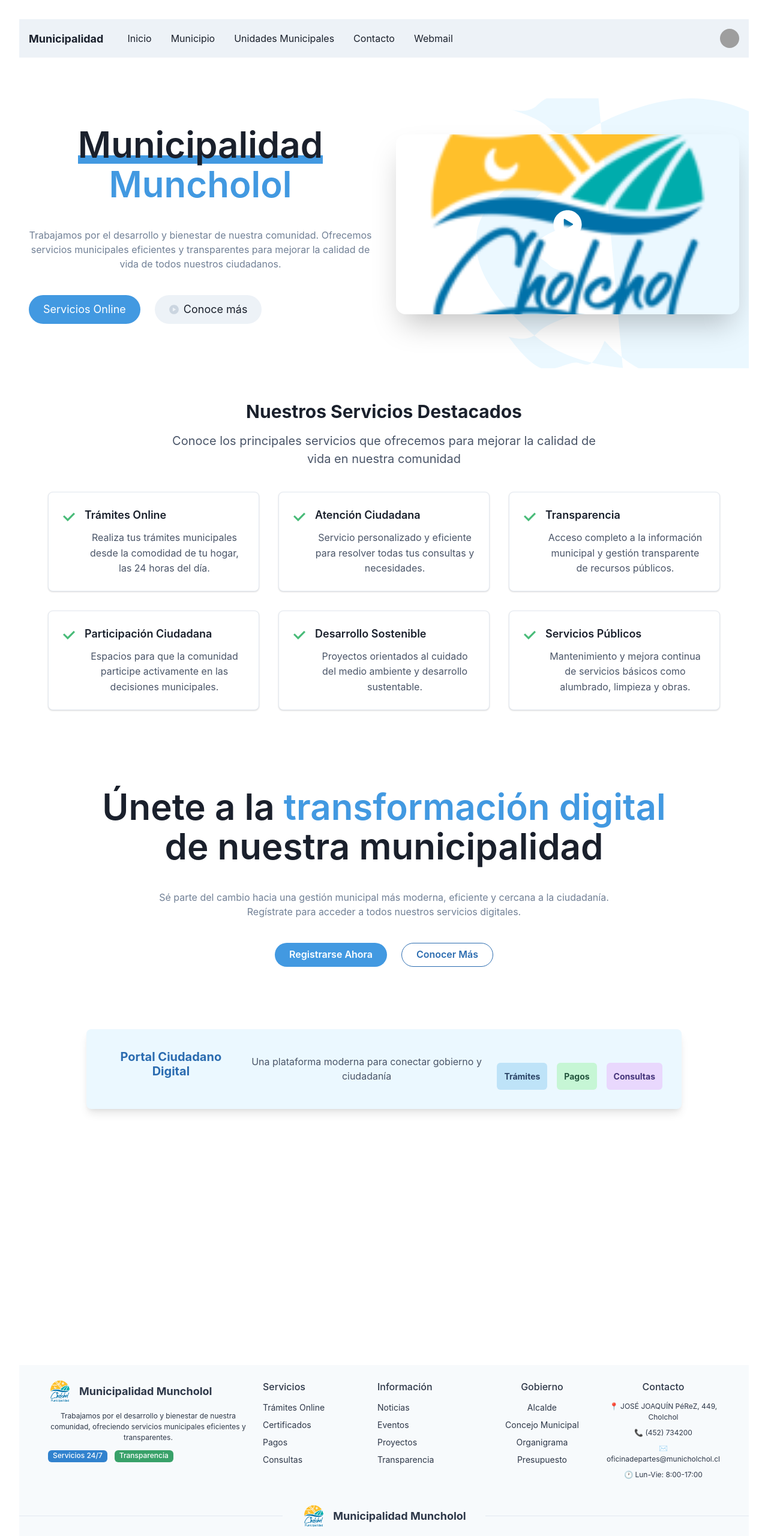
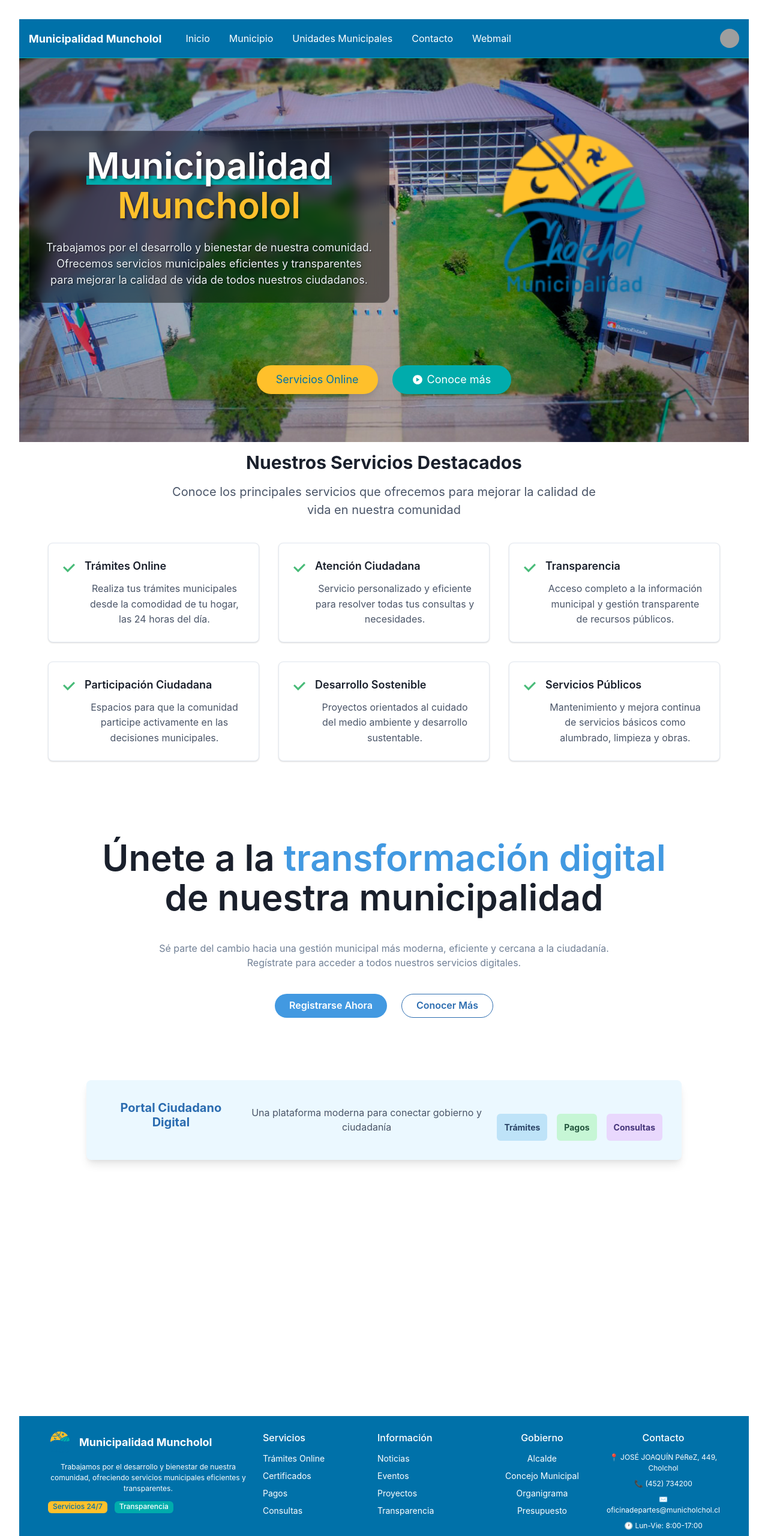
Before and after one commit to yaboytomas/pruebaReact, a React (Vite) app: page / in a window 1280 px wide. Shown: the top 2561 px of the page at 60% size. Built offline with nearby package versions, Linux system fonts and the light colour scheme; grey boxes are pictures that could not be loaded.

Commit message:
fixed color scheme to match logo and added onClick to some button to redirect

```diff
--- a/src/components/Footer.jsx
+++ b/src/components/Footer.jsx
@@ -7,7 +7,6 @@ import {
   Text,
   Flex,
   Tag,
-  useColorModeValue,
   Image,
   Heading,
 } from '@chakra-ui/react';
@@ -40,49 +39,49 @@ const ListHeader = ({ children }) => {
 export default function Footer() {
   return (
     <Box
-      bg={useColorModeValue('gray.50', 'gray.900')}
-      color={useColorModeValue('gray.700', 'gray.200')}>
+      bg="#0071A9"
+      color="white">
       <Container as={Stack} maxW={'6xl'} py={6}>
         <SimpleGrid
           templateColumns={{ sm: '1fr 1fr', md: '2fr 1fr 1fr 1fr 1fr' }}
           spacing={6}>
           <Stack spacing={3}>
             <Box>
-              <Logo color={useColorModeValue('gray.700', 'white')} />
+              <Logo color="white" />
             </Box>
             <Text fontSize={'xs'}>
               Trabajamos por el desarrollo y bienestar de nuestra comunidad,
               ofreciendo servicios municipales eficientes y transparentes.
             </Text>
             <Stack direction={'row'} spacing={3}>
-              <Tag size="sm" variant="solid" colorScheme="blue">
+              <Tag size="sm" variant="solid" bg="#FFC02B" color="#0071A9">
                 Servicios 24/7
               </Tag>
-              <Tag size="sm" variant="solid" colorScheme="green">
+              <Tag size="sm" variant="solid" bg="#00ACAC" color="white">
                 Transparencia
               </Tag>
             </Stack>
           </Stack>
           <Stack align={'flex-start'}>
             <ListHeader>Servicios</ListHeader>
-            <Link href={'#'} fontSize="sm">Trámites Online</Link>
-            <Link href={'#'} fontSize="sm">Certificados</Link>
-            <Link href={'#'} fontSize="sm">Pagos</Link>
-            <Link href={'#'} fontSize="sm">Consultas</Link>
+            <Link href={'#'} fontSize="sm" color="white" _hover={{ color: "#FFC02B" }}>Trámites Online</Link>
+            <Link href={'#'} fontSize="sm" color="white" _hover={{ color: "#FFC02B" }}>Certificados</Link>
+            <Link href={'#'} fontSize="sm" color="white" _hover={{ color: "#FFC02B" }}>Pagos</Link>
+            <Link href={'#'} fontSize="sm" color="white" _hover={{ color: "#FFC02B" }}>Consultas</Link>
           </Stack>
           <Stack align={'flex-start'}>
             <ListHeader>Información</ListHeader>
-            <Link href={'#'} fontSize="sm">Noticias</Link>
-            <Link href={'#'} fontSize="sm">Eventos</Link>
-            <Link href={'#'} fontSize="sm">Proyectos</Link>
-            <Link href={'#'} fontSize="sm">Transparencia</Link>
+            <Link href={'#'} fontSize="sm" color="white" _hover={{ color: "#FFC02B" }}>Noticias</Link>
+            <Link href={'#'} fontSize="sm" color="white" _hover={{ color: "#FFC02B" }}>Eventos</Link>
+            <Link href={'#'} fontSize="sm" color="white" _hover={{ color: "#FFC02B" }}>Proyectos</Link>
+            <Link href={'#'} fontSize="sm" color="white" _hover={{ color: "#FFC02B" }}>Transparencia</Link>
           </Stack>
           <Stack align={'center'}>
             <ListHeader>Gobierno</ListHeader>
-            <Link href={'#'} fontSize="sm">Alcalde</Link>
-            <Link href={'#'} fontSize="sm">Concejo Municipal</Link>
-            <Link href={'#'} fontSize="sm">Organigrama</Link>
-            <Link href={'#'} fontSize="sm">Presupuesto</Link>
+            <Link href={'#'} fontSize="sm" color="white" _hover={{ color: "#FFC02B" }}>Alcalde</Link>
+            <Link href={'#'} fontSize="sm" color="white" _hover={{ color: "#FFC02B" }}>Concejo Municipal</Link>
+            <Link href={'#'} fontSize="sm" color="white" _hover={{ color: "#FFC02B" }}>Organigrama</Link>
+            <Link href={'#'} fontSize="sm" color="white" _hover={{ color: "#FFC02B" }}>Presupuesto</Link>
           </Stack>
           <Stack align={'center'}>
             <ListHeader>Contacto</ListHeader>
@@ -90,25 +89,28 @@ export default function Footer() {
               href="https://maps.google.com/?q=JOSÉ JOAQUÍN PéReZ, 449, Cholchol"
               fontSize="xs"
               isExternal
-              _hover={{ textDecoration: 'underline' }}
+              color="white"
+              _hover={{ textDecoration: 'underline', color: "#FFC02B" }}
             >
               📍 JOSÉ JOAQUÍN PéReZ, 449, Cholchol
             </Link>
             <Link
               href="tel:+562452734200"
               fontSize="xs"
-              _hover={{ textDecoration: 'underline' }}
+              color="white"
+              _hover={{ textDecoration: 'underline', color: "#FFC02B" }}
             >
               📞 (452) 734200
             </Link>
             <Link
               href="mailto:oficinadepartes@municholchol.cl"
               fontSize="xs"
-              _hover={{ textDecoration: 'underline' }}
+              color="white"
+              _hover={{ textDecoration: 'underline', color: "#FFC02B" }}
             >
               ✉️ oficinadepartes@municholchol.cl
             </Link>
-            <Text fontSize="xs">🕐 Lun-Vie: 8:00-17:00</Text>
+            <Text fontSize="xs" color="white">🕐 Lun-Vie: 8:00-17:00</Text>
           </Stack>
         </SimpleGrid>
       </Container>
@@ -118,14 +120,14 @@ export default function Footer() {
           _before={{
             content: '""',
             borderBottom: '1px solid',
-            borderColor: useColorModeValue('gray.200', 'gray.700'),
+            borderColor: '#00ACAC',
             flexGrow: 1,
             mr: 8,
           }}
           _after={{
             content: '""',
             borderBottom: '1px solid',
-            borderColor: useColorModeValue('gray.200', 'gray.700'),
+            borderColor: '#00ACAC',
             flexGrow: 1,
             ml: 8,
           }}>
--- a/src/components/HeroSection.jsx
+++ b/src/components/HeroSection.jsx
@@ -13,20 +13,59 @@ import {
   useColorModeValue,
 } from '@chakra-ui/react';
 import logoImage from '../assets/logo.png';
+import muniImage from '../assets/muni.png';
 
 export default function HeroSection() {
   return (
-    <Container maxW={'7xl'}>
+    <Box
+      position="relative"
+      minH="80vh"
+      backgroundImage={`url(${muniImage})`}
+      backgroundSize="cover"
+      backgroundPosition="center"
+      backgroundRepeat="no-repeat"
+      backgroundAttachment="fixed"
+      _before={{
+        content: '""',
+        position: 'absolute',
+        top: 0,
+        left: 0,
+        right: 0,
+        bottom: 0,
+        bg: 'blackAlpha.400',
+        zIndex: 1,
+      }}
+    >
+      <Container maxW={'7xl'} position="relative" zIndex={2}>
         <Stack
           align={'center'}
-        spacing={{ base: 8, md: 10 }}
-        py={{ base: 20, md: 28 }}
-        direction={{ base: 'column', md: 'row' }}>
-        <Stack flex={1} spacing={{ base: 5, md: 10 }}>
+          spacing={{ base: 6, md: 8 }}
+          py={{ base: 12, md: 16 }}
+          direction={{ base: 'column' }}>
+
+          {/* Main Content Row */}
+          <Stack
+            direction={{ base: 'column', md: 'row' }}
+            spacing={{ base: 6, md: 8 }}
+            align={'center'}
+            w={'full'}>
+
+            {/* Left Container - Text Content */}
+            <Stack
+              flex={1}
+              spacing={{ base: 4, md: 6 }}
+              bg={'blackAlpha.600'}
+              p={6}
+              borderRadius={'xl'}
+              backdropFilter={'blur(10px)'}
+              border={'1px solid'}
+              borderColor={'whiteAlpha.200'}>
               <Heading
                 lineHeight={1.1}
                 fontWeight={600}
-            fontSize={{ base: '3xl', sm: '4xl', lg: '6xl' }}>
+                fontSize={{ base: '3xl', sm: '4xl', lg: '6xl' }}
+                color="white"
+                textShadow="2px 2px 4px rgba(0,0,0,0.5)">
                 <Text
                   as={'span'}
                   position={'relative'}
@@ -37,94 +76,96 @@ export default function HeroSection() {
                     position: 'absolute',
                     bottom: 1,
                     left: 0,
-                bg: 'blue.400',
+                    bg: '#00ACAC',
                     zIndex: -1,
                   }}>
                   Municipalidad
                 </Text>
                 <br />
-            <Text as={'span'} color={'blue.400'}>
+                <Text as={'span'} color={'#FFC02B'}>
                   Muncholol
                 </Text>
               </Heading>
-          <Text color={'gray.500'}>
+              <Text color={'gray.100'} textShadow="1px 1px 2px rgba(0,0,0,0.7)" fontSize={'lg'}>
                 Trabajamos por el desarrollo y bienestar de nuestra comunidad.
                 Ofrecemos servicios municipales eficientes y transparentes para
                 mejorar la calidad de vida de todos nuestros ciudadanos.
               </Text>
+            </Stack>
+
+            {/* Right Container - Logo Image */}
+            <Flex
+              flex={1}
+              justify={'center'}
+              align={'center'}
+              position={'relative'}
+              w={'full'}
+              overflow={'visible'}>
+              <Box
+                display={'flex'}
+                justifyContent={'center'}
+                alignItems={'center'}
+                position={'relative'}
+                height={'400px'}
+                width={'400px'}
+                overflow={'visible'}>
+                <Image
+                  alt={'Municipality Logo'}
+                  src={logoImage}
+                  width={'300px'}
+                  height={'300px'}
+                  maxWidth={'300px'}
+                  maxHeight={'300px'}
+                  objectFit={'contain'}
+                  filter={'drop-shadow(0 8px 16px rgba(0,0,0,0.4))'}
+                />
+              </Box>
+            </Flex>
+          </Stack>
+
+          {/* Buttons Section Below */}
           <Stack
             spacing={{ base: 4, sm: 6 }}
-            direction={{ base: 'column', sm: 'row' }}>
+            direction={{ base: 'column', sm: 'row' }}
+            justify={'center'}
+            w={'full'}
+            pt={4}>
             <Button
               rounded={'full'}
               size={'lg'}
               fontWeight={'normal'}
-              px={6}
-              colorScheme={'blue'}
-              bg={'blue.400'}
-              _hover={{ bg: 'blue.500' }}>
+              px={8}
+              onClick={() => { window.open('https://portalweb.insico.cl/Cholchol/Permisos/', '_blank'); }  }
+              bg={'#FFC02B'}
+              color={'#0071A9'}
+              _hover={{ bg: '#e6ab26', transform: 'translateY(-2px)' }}
+              boxShadow={'lg'}>
               Servicios Online
             </Button>
             <Button
               rounded={'full'}
               size={'lg'}
               fontWeight={'normal'}
-              px={6}
-              leftIcon={<PlayIcon h={4} w={4} color={'gray.300'} />}>
+              onClick={() => { window.open('https://www.youtube.com/@MunicipalidaddeCholcholOficial/streams', '_blank'); }}
+              px={8}
+              bg={'#00ACAC'}
+              color={'white'}
+              border={'2px solid'}
+              borderColor={'#00ACAC'}
+              _hover={{
+                bg: '#008a8a',
+                borderColor: '#008a8a',
+                transform: 'translateY(-2px)'
+              }}
+              leftIcon={<PlayIcon h={4} w={4} color={'white'} />}>
               Conoce más
             </Button>
           </Stack>
         </Stack>
-        <Flex
-          flex={1}
-          justify={'center'}
-          align={'center'}
-          position={'relative'}
-          w={'full'}>
-          <Blob
-            w={'150%'}
-            h={'150%'}
-            position={'absolute'}
-            top={'-20%'}
-            left={0}
-            zIndex={-1}
-            color={useColorModeValue('blue.50', 'blue.400')}
-          />
-          <Box
-            position={'relative'}
-            height={'300px'}
-            rounded={'2xl'}
-            boxShadow={'2xl'}
-            width={'full'}
-            overflow={'hidden'}>
-            <IconButton
-              aria-label={'Play Button'}
-              variant={'ghost'}
-              _hover={{ bg: 'transparent' }}
-              icon={<PlayIcon w={12} h={12} />}
-              size={'lg'}
-              color={'white'}
-              position={'absolute'}
-              left={'50%'}
-              top={'50%'}
-              transform={'translateX(-50%) translateY(-50%)'}
-            />
-            <Image
-              alt={'Hero Image'}
-              fit={'cover'}
-              align={'center'}
-              w={'100%'}
-              h={'100%'}
-              src={logoImage}
-            />
+      </Container>
     </Box>
-        </Flex>
-      </Stack>
-    </Container>
   );
-}
-
-const PlayIcon = createIcon({
+}const PlayIcon = createIcon({
   displayName: 'PlayIcon',
   viewBox: '0 0 58 58',
   d: 'M28.9999 0.562988C13.3196 0.562988 0.562378 13.3202 0.562378 29.0005C0.562378 44.6808 13.3196 57.438 28.9999 57.438C44.6801 57.438 57.4374 44.6808 57.4374 29.0005C57.4374 13.3202 44.6801 0.562988 28.9999 0.562988ZM39.2223 30.272L23.5749 39.7247C23.3506 39.8591 23.0946 39.9314 22.8332 39.9342C22.5717 39.9369 22.3142 39.8701 22.0871 39.7406C21.86 39.611 21.6715 39.4234 21.5408 39.1969C21.4102 38.9705 21.3421 38.7133 21.3436 38.4519V19.5491C21.3421 19.2877 21.4102 19.0305 21.5408 18.8041C21.6715 18.5776 21.86 18.3899 22.0871 18.2604C22.3142 18.1308 22.5717 18.064 22.8332 18.0668C23.0946 18.0696 23.3506 18.1419 23.5749 18.2763L39.2223 27.729C39.4404 27.8619 39.6207 28.0486 39.7458 28.2713C39.8709 28.494 39.9366 28.7451 39.9366 29.0005C39.9366 29.2559 39.8709 29.507 39.7458 29.7297C39.6207 29.9523 39.4404 30.1391 39.2223 30.272Z',
--- a/src/components/NavBar.jsx
+++ b/src/components/NavBar.jsx
@@ -11,7 +11,6 @@ import {
   MenuItem,
   MenuDivider,
   useDisclosure,
-  useColorModeValue,
   Stack,
   Avatar,
 } from '@chakra-ui/react';
@@ -33,9 +32,11 @@ const NavLink = ({ children, to }) => (
     px={2}
     py={1}
     rounded={'md'}
+    color="white"
     _hover={{
       textDecoration: 'none',
-      bg: useColorModeValue('gray.200', 'gray.700'),
+      bg: '#00ACAC',
+      color: 'white'
     }}>
     {children}
   </Link>
@@ -46,7 +47,14 @@ export default function NavBar() {
 
   return (
     <>
-      <Box bg={useColorModeValue('gray.100', 'gray.900')} px={4}>
+      <Box
+        bg="#0071A9"
+        px={4}
+        position="relative"
+        zIndex={10}
+        borderBottom="1px solid"
+        borderColor="#00ACAC"
+        boxShadow="sm">
         <Flex h={16} alignItems={'center'} justifyContent={'space-between'}>
           <IconButton
             size={'md'}
@@ -54,10 +62,22 @@ export default function NavBar() {
             aria-label={'Open Menu'}
             display={{ md: 'none' }}
             onClick={isOpen ? onClose : onOpen}
+            color="white"
+            bg="transparent"
+            _hover={{ bg: '#00ACAC' }}
           />
           <HStack spacing={8} alignItems={'center'}>
-            <Link as={RouterLink} to="/" fontWeight="bold" fontSize="lg" _hover={{ textDecoration: 'none' }}>
-              Municipalidad
+            <Link
+              as={RouterLink}
+              to="/"
+              fontWeight="bold"
+              fontSize="lg"
+              color="white"
+              _hover={{
+                textDecoration: 'none',
+                color: "#FFC02B"
+              }}>
+              Municipalidad Muncholol
             </Link>
             <HStack
               as={'nav'}
```
Lines whose indentation alone changed are shown as unchanged.
